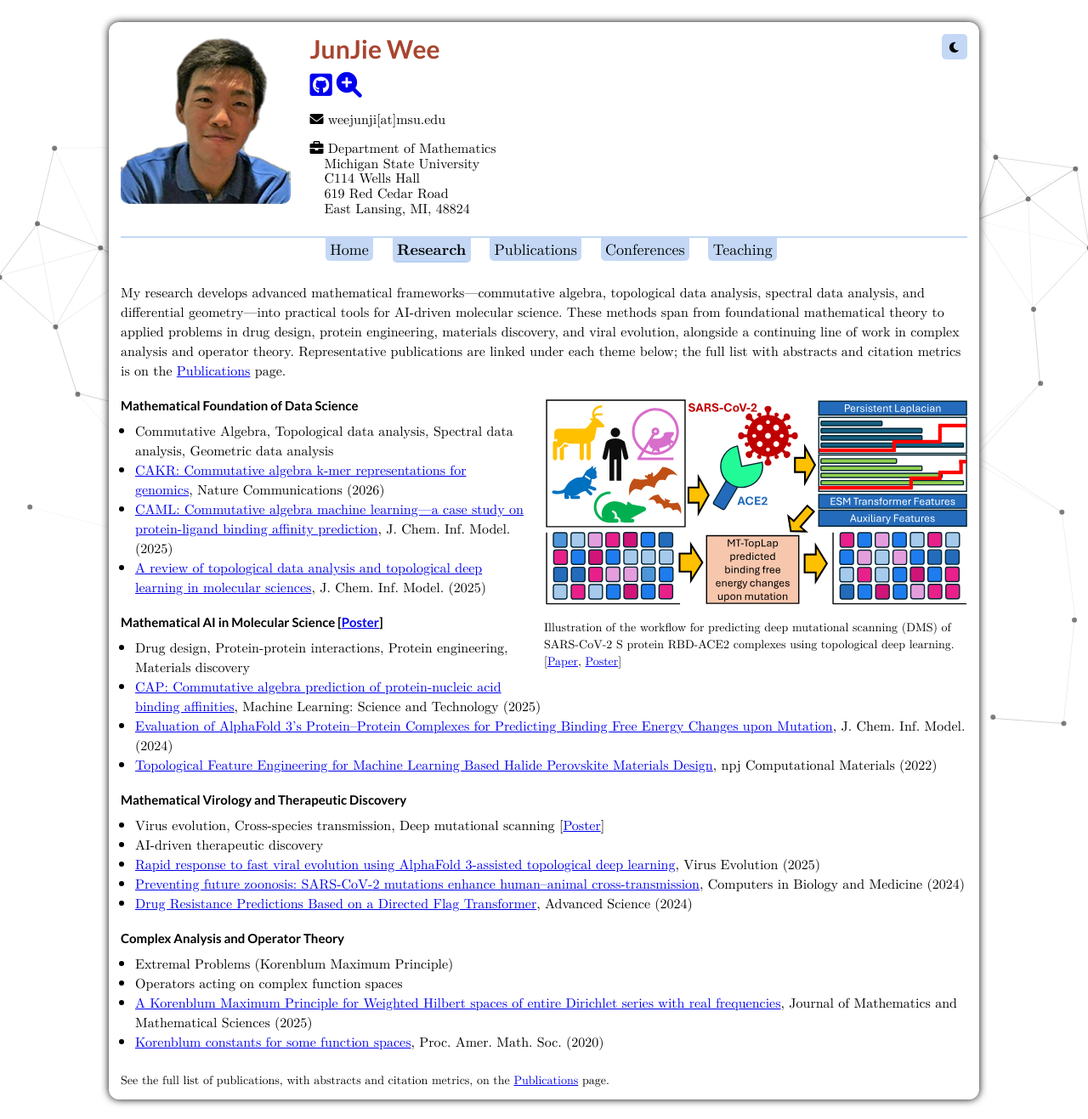
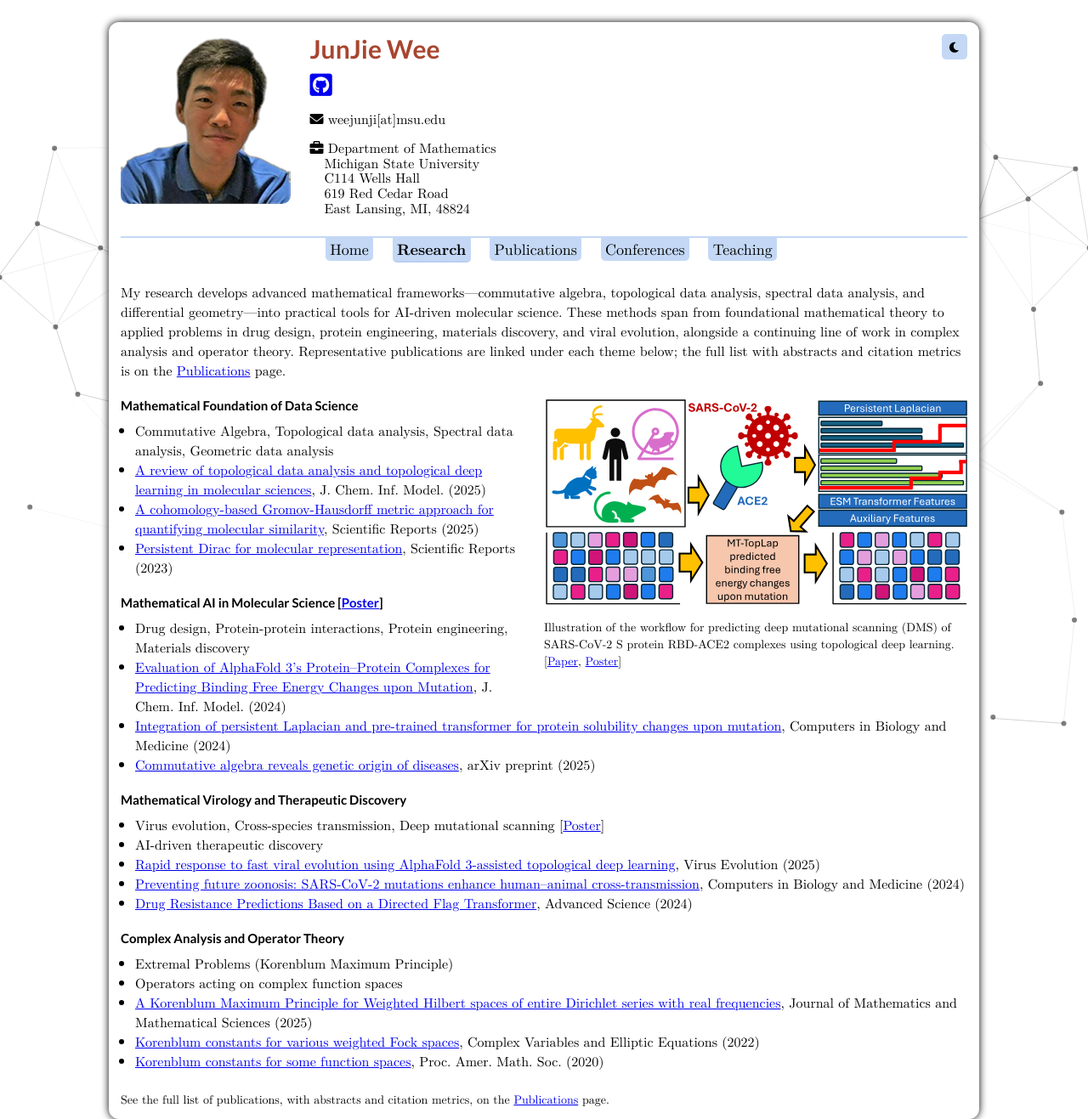
Before and after one commit to junjiewee/junjiewee.github.io, a Jekyll site: the page built from research.html, in a window 1280 px wide. Shown: the whole page at 85% size. Built offline with Jekyll 4.4.1, drawn with Linux system fonts in a browser that asks for light colours; nearby versions of some CDN libraries; a style sheet for code colours, icons or effects is not loaded.

Commit message:
Redesign mobile nav layout, remove faculty.bio icon, fix stray closing divs
- Center the active-page pill via text-align on the full nav width again,
  with the hamburger pulled out via position:absolute (matching the
  dark-mode toggle button pattern) so its position no longer depends on
  the active label's length
- Remove the faculty.bio icon/link from the contact icon bar
- Fix invalid markup: research.html and index.html each had a stray
  extra closing </div> at the end of a section
- Fix an asymmetric top/bottom margin (56px/20px) on .container at the
  1500-2000px breakpoint, now symmetric
- Update Research page publication lists to favor first/second-author
  work per theme

```diff
--- a/_includes/header.html
+++ b/_includes/header.html
@@ -16,8 +16,6 @@
                                             class="ai ai-researchgate-square fa-2x"></i></a>
                                     <a href="https://publons.com/researcher/4297976/junjie-wee" target="_blank" aria-label="Publons profile"><i
                                       class="ai ai-publons-square fa-2x"></i></a>
-                                    <a href="https://junjiewee.faculty.bio/" target="_blank" aria-label="Personal website"><i
-                                                class="fa fa-search-plus fa-2x"></i></a>
                                 </div>
                                 <br>
                                 <ul>
--- a/css/style.css
+++ b/css/style.css
@@ -161,7 +161,7 @@
     width: 50%;
     min-height: 100%;
     max-height: 999999999px;
-    margin: 56px auto 20px;
+    margin: 56px auto;
   }
 }
 
@@ -522,18 +522,17 @@
 }
 
 @media screen and (max-width: 640px) {
-  /* The visible (active-page) pill was being centered by #menu's
-     text-align:center while the hamburger sits independently at
-     float:right - those two positioning systems don't coordinate, and
-     the gap between them varies (arbitrarily) with the active label's
-     length. Cluster both together at the right edge with a small fixed
-     gap, deterministically, regardless of label width. */
+  /* The active-page pill is centered via text-align:center on #menu's full
+     width, same as before. The hamburger is pulled out of that flow with
+     position:absolute (matching the .theme-toggle-btn pattern) so its
+     position is fixed and deterministic - it no longer needs to coordinate
+     with the pill, which was the root cause of the old float:right gap bug. */
   #menu {
-    display: flex;
-    align-items: center;
-    justify-content: flex-end;
-    gap: 8px;
-    padding: 0 10px;
+    position: relative;
+    text-align: center;
+    min-height: 44px;
+    padding: 8px 54px;
+    box-sizing: border-box;
   }
 
   #menu ul li a:not(.on){
@@ -545,7 +544,7 @@
     list-style-type: none;
   }
 
-  #menu ul li{display: block; padding: 0;}
+  #menu ul li{display: inline-block; padding: 0;}
 
   .dropbtn {
     border-radius: 0;
@@ -567,7 +566,10 @@
   .dropbtn:hover, .dropbtn:focus  {font-weight: bold;border-bottom: 2px solid var(--heading-color);}
 
   #menu .dropdown {
-    position: relative;
+    position: absolute;
+    top: 50%;
+    right: 10px;
+    transform: translateY(-50%);
     display: inline-block;
   }
 
--- a/index.html
+++ b/index.html
@@ -16,7 +16,6 @@
                 <h2>Research Interests</h2>
                   <ul><li style="font-size: 16px;margin-left:0;list-style-type: none;">My research interests overlap between mathematical biosciences, data science, and artificial intelligence (AI), with an emphasis on applying advanced mathematical frameworks—such as commutative algebra, topology, and differential geometry—to address challenges in molecular biology, materials design, drug discovery, protein engineering and virology. <a href="research.html">Read more about my research &rarr;</a>
                   </li></ul>
-                </div>
               </div><br>
 
               <div id="news">
@@ -94,5 +93,4 @@
                     </tbody>
                   </table>
                 </div>
-                </div>
               </div>
--- a/research.html
+++ b/research.html
@@ -16,17 +16,17 @@
                 <h3>Mathematical Foundation of Data Science</h3>
                 <ul>
                   <li>Commutative Algebra, Topological data analysis, Spectral data analysis, Geometric data analysis</li>
-                  <li><a href="https://doi.org/10.1038/s41467-026-76429-z" target="_blank">CAKR: Commutative algebra k-mer representations for genomics</a>, Nature Communications (2026)</li>
-                  <li><a href="https://doi.org/10.1021/acs.jcim.5c00940" target="_blank">CAML: Commutative algebra machine learning&mdash;a case study on protein-ligand binding affinity prediction</a>, J. Chem. Inf. Model. (2025)</li>
                   <li><a href="https://doi.org/10.1021/acs.jcim.5c02266" target="_blank">A review of topological data analysis and topological deep learning in molecular sciences</a>, J. Chem. Inf. Model. (2025)</li>
+                  <li><a href="https://doi.org/10.1038/s41598-025-93381-y" target="_blank">A cohomology-based Gromov-Hausdorff metric approach for quantifying molecular similarity</a>, Scientific Reports (2025)</li>
+                  <li><a href="https://doi.org/10.1038/s41598-023-37853-z" target="_blank">Persistent Dirac for molecular representation</a>, Scientific Reports (2023)</li>
                 </ul><br>
 
                 <h3>Mathematical AI in Molecular Science [<a href="https://junjiewee.github.io/posters/MathAI%20-%20portrait.pdf" target="_blank">Poster</a>]</h3>
                 <ul>
                   <li>Drug design, Protein-protein interactions, Protein engineering, Materials discovery</li>
-                  <li><a href="https://doi.org/10.1088/2632-2153/ae29bc" target="_blank">CAP: Commutative algebra prediction of protein-nucleic acid binding affinities</a>, Machine Learning: Science and Technology (2025)</li>
                   <li><a href="https://doi.org/10.1021/acs.jcim.4c00976" target="_blank">Evaluation of AlphaFold 3&rsquo;s Protein&ndash;Protein Complexes for Predicting Binding Free Energy Changes upon Mutation</a>, J. Chem. Inf. Model. (2024)</li>
-                  <li><a href="https://doi.org/10.1038/s41524-022-00883-8" target="_blank">Topological Feature Engineering for Machine Learning Based Halide Perovskite Materials Design</a>, npj Computational Materials (2022)</li>
+                  <li><a href="https://doi.org/10.1016/j.compbiomed.2024.107918" target="_blank">Integration of persistent Laplacian and pre-trained transformer for protein solubility changes upon mutation</a>, Computers in Biology and Medicine (2024)</li>
+                  <li><a href="https://doi.org/10.48550/arXiv.2509.26566" target="_blank">Commutative algebra reveals genetic origin of diseases</a>, arXiv preprint (2025)</li>
                 </ul><br>
 
                 <h3>Mathematical Virology and Therapeutic Discovery</h3>
@@ -43,9 +43,9 @@
                   <li>Extremal Problems (Korenblum Maximum Principle)</li>
                   <li>Operators acting on complex function spaces</li>
                   <li><a href="https://science.thanglong.edu.vn/index.php/volc/article/view/289" target="_blank">A Korenblum Maximum Principle for Weighted Hilbert spaces of entire Dirichlet series with real frequencies</a>, Journal of Mathematics and Mathematical Sciences (2025)</li>
+                  <li><a href="https://doi.org/10.1080/17476933.2022.2052862" target="_blank">Korenblum constants for various weighted Fock spaces</a>, Complex Variables and Elliptic Equations (2022)</li>
                   <li><a href="https://doi.org/10.1090/proc/14778" target="_blank">Korenblum constants for some function spaces</a>, Proc. Amer. Math. Soc. (2020)</li>
                 </ul><br>
 
                 <p style="font-size: 14px">See the full list of publications, with abstracts and citation metrics, on the <a href="publications.html">Publications</a> page.</p>
-                </div>
               </div>
```
